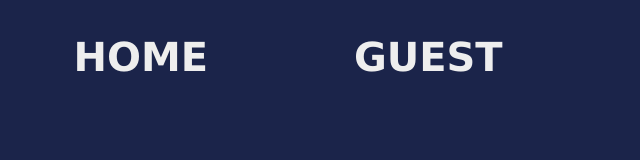
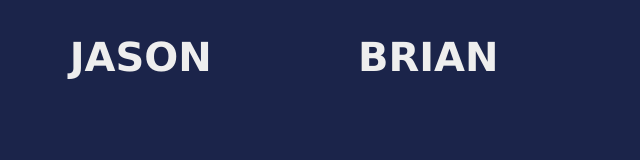
Before and after one commit to Jaelum/Basketball-Scoreboard, a plain HTML site: page index.html in a window 1280 px wide. Shown: the top 160 px of the page, without its empty margins (0-640 px from the left). Drawn offline with nearby package versions, Linux system fonts and the light colour scheme; a web font is replaced by a local one.

Commit message:
Update index.html

```diff
--- a/index.html
+++ b/index.html
@@ -10,7 +10,7 @@
   <body>
     <div class="container">
       <div>
-        <h3>HOME</h3>
+        <h3>JASON</h3>
         <div id="home">
           <p id="home-el"></p>
         </div>
@@ -21,7 +21,7 @@
         </div>
       </div>
       <div>
-        <h3>GUEST</h3>
+        <h3>BRIAN</h3>
         <div id="home">
           <p id="guest-el"></p>
         </div>
```
